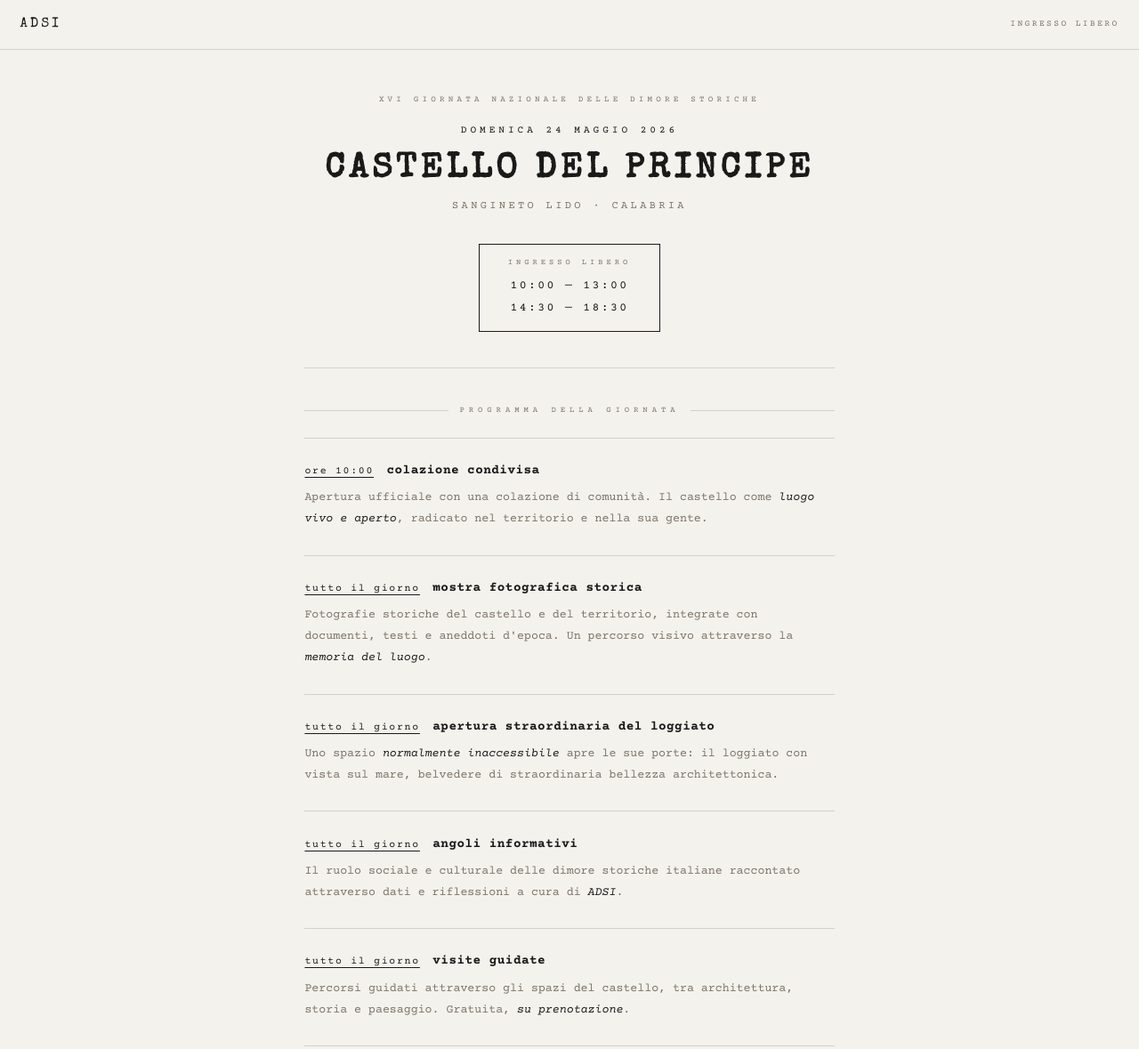
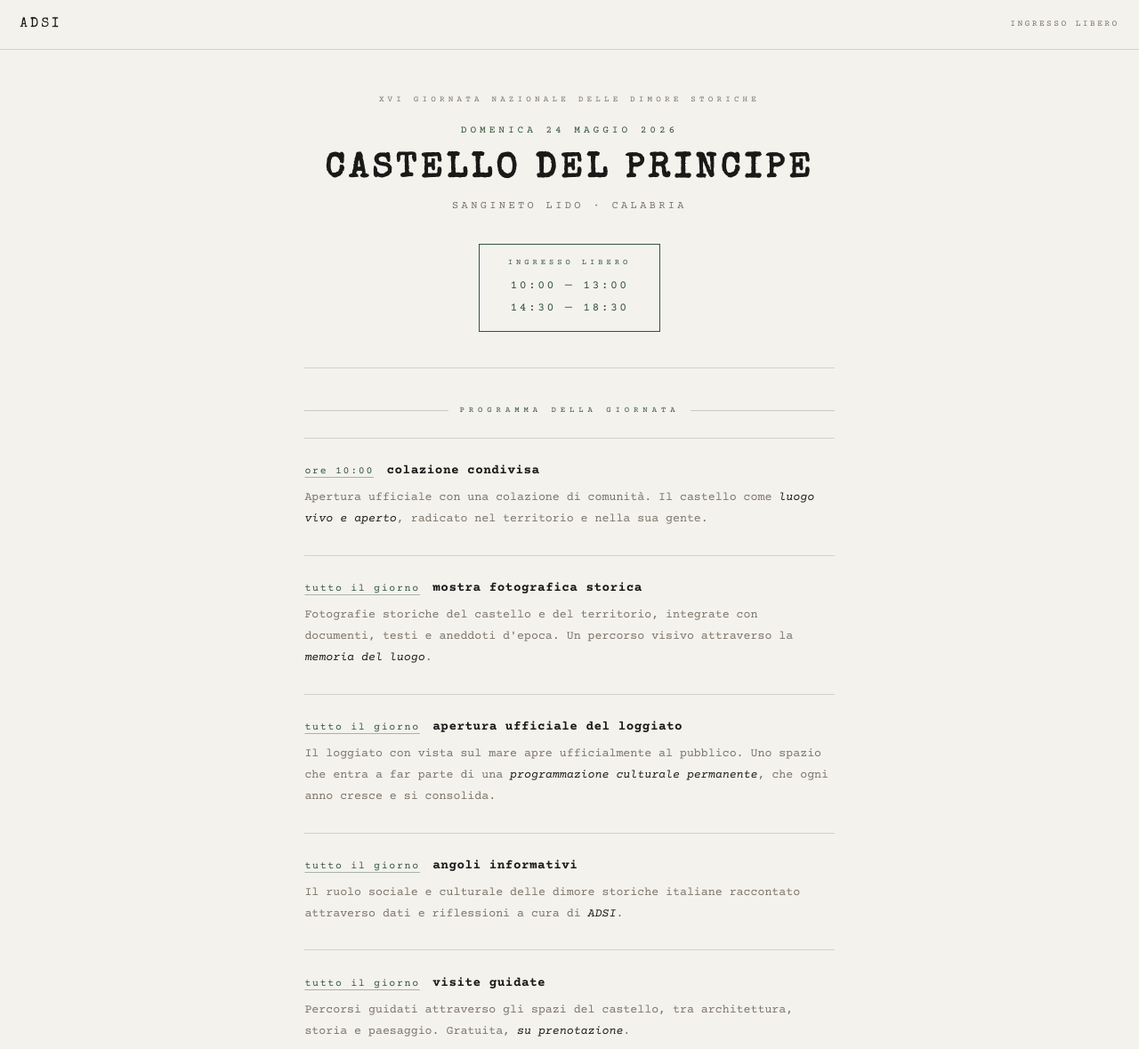
Before and after one commit to castellosa/castellodelprincipe, a plain HTML site: page index.html in a window 1280 px wide. Shown: the top 1179 px of the page at 89% size. Drawn offline with nearby package versions, Linux system fonts and the light colour scheme.

Commit message:
Update index.html

```diff
--- a/index.html
+++ b/index.html
@@ -9,7 +9,7 @@
 <style>
 *,*::before,*::after{box-sizing:border-box;margin:0;padding:0}
 html{scroll-behavior:smooth;-webkit-text-size-adjust:100%}
-:root{--bg:#f4f2ed;--ink:#1a1a18;--mid:#7a7368;--rule:rgba(26,26,24,0.15);--mono:'Courier Prime','Courier New',monospace;--disp:'Special Elite','Courier New',monospace}
+:root{--bg:#f4f2ed;--ink:#1a1a18;--mid:#7a7368;--rule:rgba(26,26,24,0.15);--green:#32553b;--mono:'Courier Prime','Courier New',monospace;--disp:'Special Elite','Courier New',monospace}
 body{background:var(--bg);color:var(--ink);font-family:var(--mono);font-size:16px;line-height:1.75;overflow-x:hidden;-webkit-font-smoothing:antialiased}
 .top-bar{position:sticky;top:0;z-index:100;background:var(--bg);border-bottom:1px solid var(--rule);display:flex;justify-content:space-between;align-items:center;padding:.9rem 1.4rem}
 .top-bar-l{font-family:var(--disp);font-size:.95rem;letter-spacing:.2em;color:var(--ink)}
@@ -17,19 +17,19 @@ body{background:var(--bg);color:var(--ink);font-family:var(--mono);font-size:16p
 .page{max-width:640px;margin:0 auto;padding:0 1.4rem 4rem}
 .hero{text-align:center;padding:3rem 0 2.5rem;border-bottom:1px solid var(--rule);margin-bottom:2.5rem}
 .ed{font-size:.58rem;letter-spacing:.45em;text-transform:uppercase;color:var(--mid);display:block;margin-bottom:1rem}
-.dt{font-size:.7rem;letter-spacing:.35em;text-transform:uppercase;color:var(--ink);display:block;margin-bottom:.8rem}
+.dt{font-size:.7rem;letter-spacing:.35em;text-transform:uppercase;color:var(--green);display:block;margin-bottom:.8rem}
 h1{font-family:var(--disp);font-size:clamp(1.6rem,7vw,2.4rem);letter-spacing:.12em;text-transform:uppercase;line-height:1.15;margin-bottom:.5rem}
 .loc{font-size:.75rem;letter-spacing:.28em;color:var(--mid);text-transform:uppercase;display:block;margin-bottom:2rem}
-.orari-box{display:inline-block;border:1px solid var(--ink);padding:.8rem 2rem}
-.orari-lbl{font-size:.55rem;letter-spacing:.45em;text-transform:uppercase;color:var(--mid);display:block;margin-bottom:.35rem}
-.orari-t{font-size:.82rem;letter-spacing:.18em;color:var(--ink);line-height:1.9}
-.sh{font-size:.56rem;letter-spacing:.55em;text-transform:uppercase;color:var(--mid);display:flex;align-items:center;gap:.8rem;margin-bottom:.4rem}
-.sh::before,.sh::after{content:'';flex:1;height:1px;background:var(--rule)}
+.orari-box{display:inline-block;border:1px solid var(--green);padding:.8rem 2rem}
+.orari-lbl{font-size:.55rem;letter-spacing:.45em;text-transform:uppercase;color:var(--green);display:block;margin-bottom:.35rem}
+.orari-t{font-size:.82rem;letter-spacing:.18em;color:var(--green);line-height:1.9}
+.sh{font-size:.56rem;letter-spacing:.55em;text-transform:uppercase;color:var(--green);display:flex;align-items:center;gap:.8rem;margin-bottom:.4rem}
+.sh::before,.sh::after{content:'';flex:1;height:1px;background:rgba(50,85,59,0.25)}
 ul.prog{list-style:none;margin-top:1.4rem}
 ul.prog li{padding:1.7rem 0;border-bottom:1px solid var(--rule)}
 ul.prog li:first-child{border-top:1px solid var(--rule)}
 .pi-ih{display:flex;align-items:baseline;flex-wrap:wrap;gap:.4rem .9rem;margin-bottom:.5rem}
-.pi-time{font-size:.72rem;letter-spacing:.15em;color:var(--ink);text-decoration:underline;text-underline-offset:4px;white-space:nowrap}
+.pi-time{font-size:.72rem;letter-spacing:.15em;color:var(--green);text-decoration:underline;text-underline-offset:4px;text-decoration-color:rgba(50,85,59,0.4);white-space:nowrap}
 .pi-name{font-weight:700;font-size:.9rem;letter-spacing:.03em;color:var(--ink);line-height:1.3}
 .pi-desc{font-size:.83rem;color:var(--mid);line-height:1.82}
 .pi-desc em{color:var(--ink);font-style:italic}
@@ -44,11 +44,11 @@ ul.comp li::before{content:'— ';color:var(--mid)}
 .info-block:first-of-type{border-top:1px solid var(--rule);margin-top:1.2rem}
 .info-label{font-size:.58rem;letter-spacing:.4em;text-transform:uppercase;color:var(--mid);display:block;margin-bottom:.5rem}
 .info-text{font-size:.85rem;color:var(--ink);line-height:1.8}
-.info-text a{color:var(--ink);text-decoration:underline;text-underline-offset:4px}
-.map-btn{display:inline-block;margin-top:.8rem;border:1px solid var(--ink);padding:.45rem 1.1rem;font-family:var(--mono);font-size:.65rem;letter-spacing:.25em;text-transform:uppercase;color:var(--ink);text-decoration:none}
+.info-text a{color:var(--green);text-decoration:underline;text-underline-offset:4px;text-decoration-color:rgba(50,85,59,0.4)}
+.map-btn{display:inline-block;margin-top:.8rem;border:1px solid var(--green);padding:.45rem 1.1rem;font-family:var(--mono);font-size:.65rem;letter-spacing:.25em;text-transform:uppercase;color:var(--green);text-decoration:none}
 .social-row{display:flex;gap:1rem;margin-top:.8rem;flex-wrap:wrap}
-.soc-link{border:1px solid var(--rule);padding:.4rem 1rem;font-size:.62rem;letter-spacing:.2em;text-transform:uppercase;color:var(--ink);text-decoration:none}
-footer{margin-top:3.5rem;padding-top:1.8rem;border-top:1px solid var(--rule);text-align:center}
+.soc-link{border:1px solid var(--green);padding:.4rem 1rem;font-size:.62rem;letter-spacing:.2em;text-transform:uppercase;color:var(--green);text-decoration:none}
+footer{margin-top:3.5rem;padding-top:1.8rem;border-top:1px solid rgba(50,85,59,0.25);text-align:center}
 .ft-main{font-size:.68rem;letter-spacing:.2em;text-transform:uppercase;color:var(--ink);line-height:2}
 .ft-sub{margin-top:.45rem;font-size:.58rem;letter-spacing:.2em;text-transform:uppercase;color:var(--mid)}
 </style>
@@ -85,8 +85,8 @@ footer{margin-top:3.5rem;padding-top:1.8rem;border-top:1px solid var(--rule);tex
       <p class="pi-desc">Fotografie storiche del castello e del territorio, integrate con documenti, testi e aneddoti d'epoca. Un percorso visivo attraverso la <em>memoria del luogo</em>.</p>
     </li>
     <li>
-      <div class="pi-ih"><span class="pi-time">tutto il giorno</span><span class="pi-name">apertura straordinaria del loggiato</span></div>
-      <p class="pi-desc">Uno spazio <em>normalmente inaccessibile</em> apre le sue porte: il loggiato con vista sul mare, belvedere di straordinaria bellezza architettonica.</p>
+      <div class="pi-ih"><span class="pi-time">tutto il giorno</span><span class="pi-name">apertura ufficiale del loggiato</span></div>
+      <p class="pi-desc">Il loggiato con vista sul mare apre ufficialmente al pubblico. Uno spazio che entra a far parte di una <em>programmazione culturale permanente</em>, che ogni anno cresce e si consolida.</p>
     </li>
     <li>
       <div class="pi-ih"><span class="pi-time">tutto il giorno</span><span class="pi-name">angoli informativi</span></div>
@@ -121,23 +121,19 @@ footer{margin-top:3.5rem;padding-top:1.8rem;border-top:1px solid var(--rule);tex
       <p class="info-text">
         Per informazioni è possibile contattarci telefonicamente o via email.<br><br>
         <a href="tel:+390982096091">0982 96091</a><br>
-        <a href="mailto:info@castellosangineto.com">info@castellosangineto.com</a>
+        <a href="/cdn-cgi/l/email-protection#80e9eee6efc0e3e1f3f4e5ececeff3e1eee7e9eee5f4efaee3efed"><span class="__cf_email__" data-cfemail="a8c1c6cec7e8cbc9dbdccdc4c4c7dbc9c6cfc1c6cddcc786cbc7c5">[email&#160;protected]</span></a>
       </p>
     </div>
     <div class="info-block">
       <span class="info-label">Seguici</span>
       <div class="social-row">
+        <a class="soc-link" href="https://www.instagram.com/castellodelprincipe" target="_blank">Instagram</a>
         <a class="soc-link" href="https://www.facebook.com/profile.php?id=61580203630111" target="_blank">Facebook</a>
-        <a class="soc-link" href="https://www.instagram.com/castellodelprincipe" target="_blank">Instagram</a>
       </div>
     </div>
   </div>
 
   <footer>
-    <p class="ft-main">Castello del Principe<br>Sangineto Lido · Calabria · 24 Maggio 2026</p>
+    <p class="ft-main">Castello del Principe<br>Sangineto Lido · CS · Calabria · 24 Maggio 2026</p>
     <p class="ft-sub">XVI Giornata Nazionale delle Dimore Storiche · A.D.S.I.</p>
   </footer>
-
-</div>
-</body>
-</html>
```
